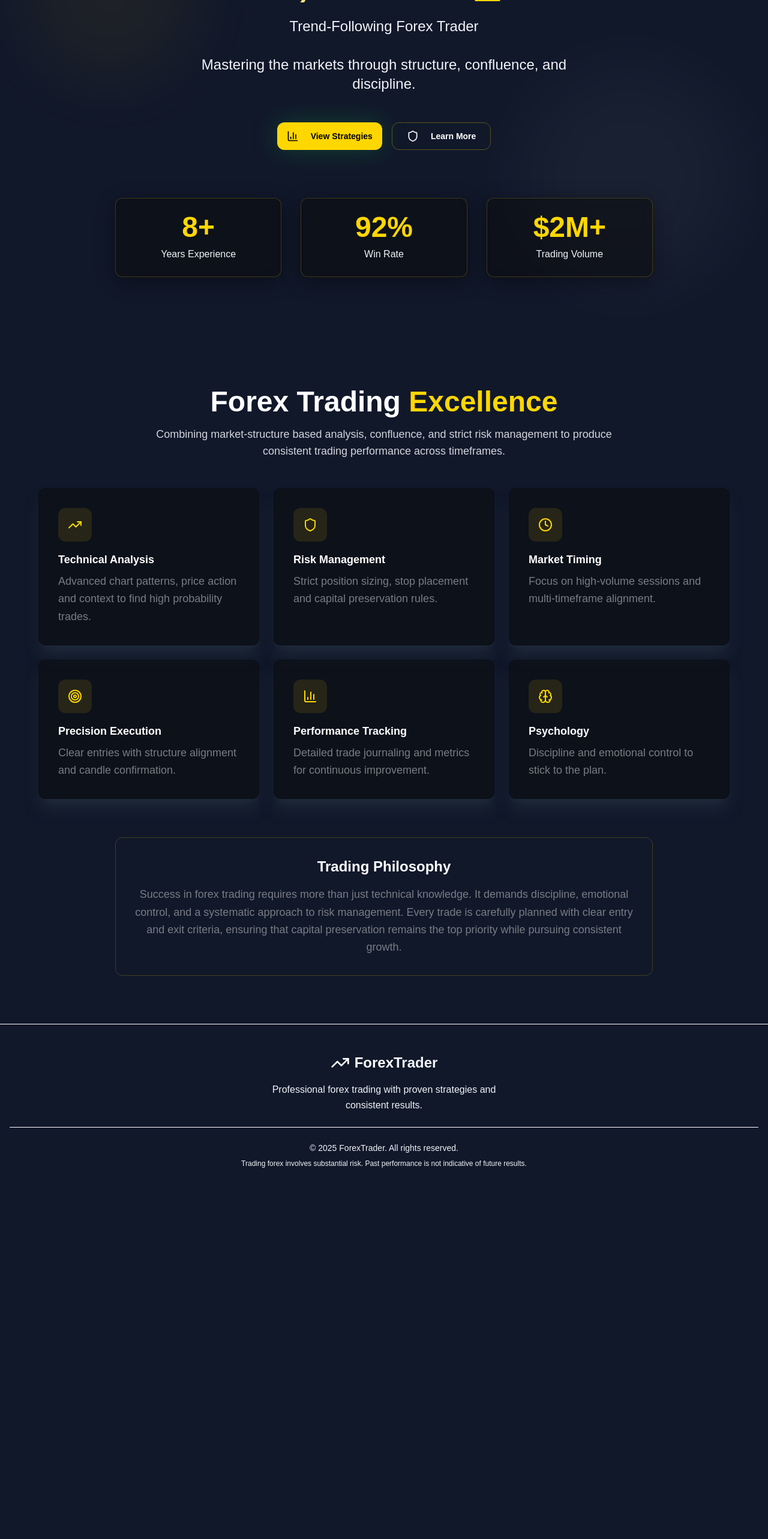
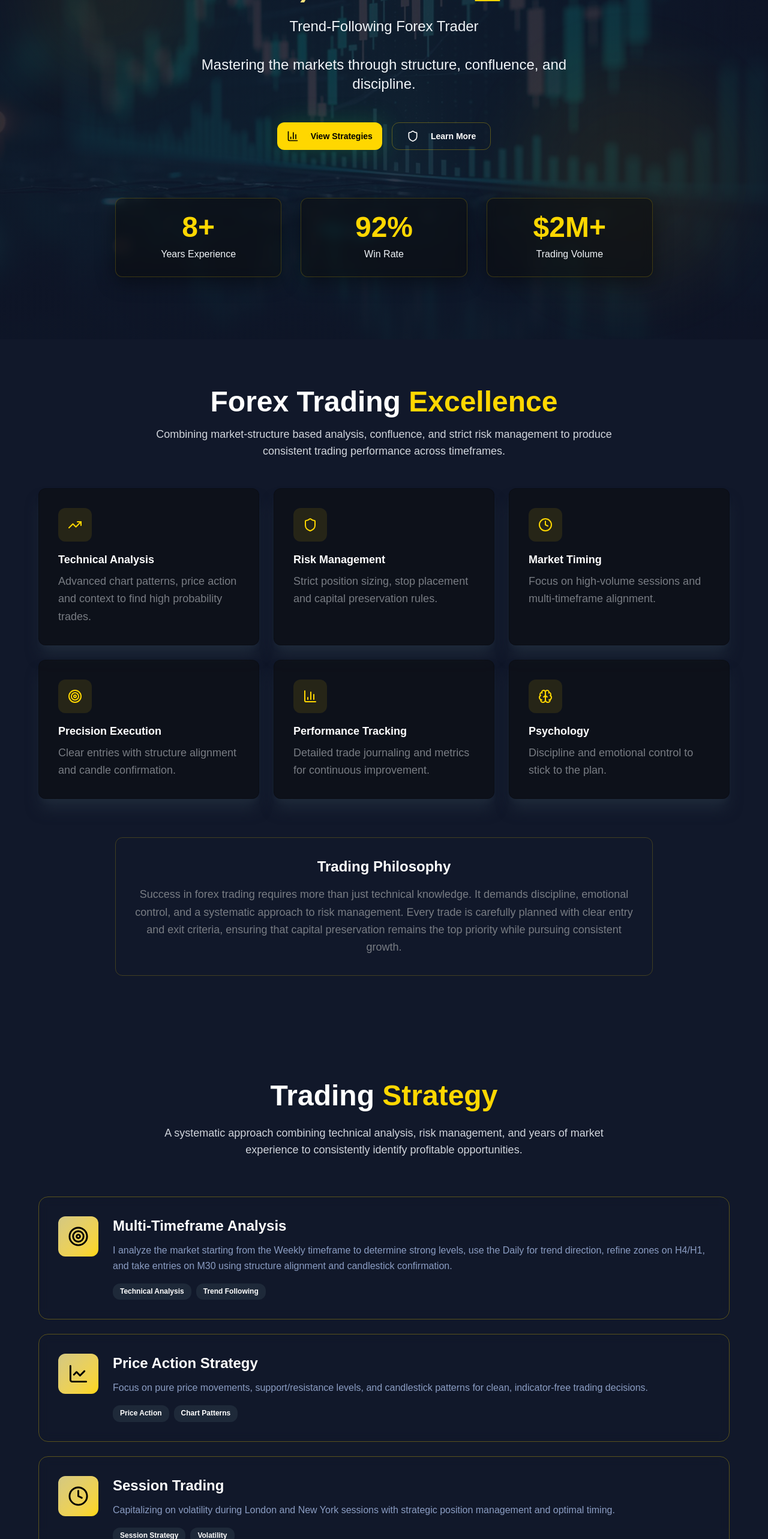
Before and after one commit to Gentlecoder1/Dan-nifx, a React (Vite) app: page / in a window 1280 px wide. Shown: the part 234-2800 px from the top of the page at 60% size. Before the commit the page ends 2230 px from the top, so only its background shows below. Built offline with nearby package versions, Linux system fonts and the light colour scheme.

Commit message:
Refactor code structure for improved readability and maintainability

```diff
--- a/package.json
+++ b/package.json
@@ -15,6 +15,7 @@
     "framer-motion": "^12.23.24",
     "lucide-react": "^0.552.0",
     "react": "^19.1.1",
+    "react-countup": "^6.5.3",
     "react-dom": "^19.1.1",
     "react-router-dom": "^7.9.5",
     "tailwindcss": "^4.1.16"
--- a/src/App.jsx
+++ b/src/App.jsx
@@ -15,8 +15,8 @@ const App = () => {
           <Hero />
         </div>
         <About />
-        {/* <Strategy />
-        <Contact /> */}
+        <Strategy />
+        {/* <Contact /> */}
       </main>
       <Footer />
     </div>
--- a/src/components/About.jsx
+++ b/src/components/About.jsx
@@ -92,7 +92,8 @@ export default function About() {
 
         <motion.div
           initial={{ opacity: 0, y: 30 }}
-          animate={isInView ? { opacity: 1, y: 0 } : {}}
+          whileInView={{ opacity: 1, y: 0 }}
+          viewport={{ once: false }}
           transition={{ duration: 0.6, delay: 0.8 }}
           className="mt-16 max-w-4xl mx-auto p-8 rounded-xl border border-[#ffd700]/20"
         >
--- a/src/components/Footer.jsx
+++ b/src/components/Footer.jsx
@@ -3,7 +3,7 @@ import { TrendingUp } from "lucide-react";
 
 const Footer = () => {
   return (
-    <footer className="bg-card border-t border-border py-12">
+    <footer className="bg-card border-t border-gray-500 py-12">
       <div className="container mx-auto px-4">
         <motion.div
           initial={{ opacity: 0, y: 20 }}
@@ -13,16 +13,15 @@ const Footer = () => {
           className="text-center"
         >
           <div className="flex items-center justify-center gap-2 mb-4">
-            <TrendingUp className="w-8 h-8 text-primary" />
+            <TrendingUp color="#ffd700" />
             <span className="text-2xl font-bold">
-              <span className="text-primary">Forex</span>
-              <span className="text-[#f0f4f8]">Trader</span>
+              <span className="text-[#ffd700]">Forex</span>Trader
             </span>
           </div>
           <p className="mb-6 max-w-md mx-auto text-[#f0f4f8]">
             Professional forex trading with proven strategies and consistent results.
           </p>
-          <div className="border-t border-border pt-6">
+          <div className="border-t border-gray-500 pt-6">
             <p className="text-sm text-[#f0f4f8]">
               © {new Date().getFullYear()} ForexTrader. All rights reserved.
             </p>
--- a/src/components/Hero.jsx
+++ b/src/components/Hero.jsx
@@ -1,14 +1,25 @@
 import { motion } from "framer-motion";
 import { TrendingUp, BarChart3, Shield } from "lucide-react";
+import heroImage from "../assets/hero-forex.jpg";
+import CountUp from "react-countup";
 // import { button } from "@/components/ui/button";
 
 const Hero = () => {
   return (
     <section className="relative min-h-screen flex items-center justify-center overflow-hidden gradient-hero">
+      {/* Background Image with Overlay */}
+      <div
+        className="absolute inset-0 z-0"
+        style={{
+          backgroundImage: `linear-gradient(rgba(16, 23, 42, 0.85), rgba(16, 23, 42, 0.85)), url(${heroImage})`,
+          backgroundSize: 'cover',
+          backgroundPosition: 'center',
+        }}
+      />
       {/* Animated background elements */}
       <div className="absolute inset-0 opacity-20">
         <div className="absolute top-20 left-10 w-72 h-72 bg-[#ffd700]/30 rounded-full blur-3xl animate-pulse"></div>
-        <div className="absolute bottom-20 right-10 w-96 h-96 bg-[#f8fbfd]/20 rounded-full blur-3xl animate-pulse delay-700"></div>
+        <div className="absolute bottom-20 right-10 w-96 h-96 bg-[#ffd700]/30 rounded-full blur-3xl animate-pulse delay-700"></div>
       </div>
 
       <div className="container mx-auto px-4 py-20 relative z-10">
@@ -76,9 +87,30 @@ const Hero = () => {
             className="grid grid-cols-1 md:grid-cols-3 gap-8 mt-20"
           >
             {[
-              { value: "8+", label: "Years Experience" },
-              { value: "92%", label: "Win Rate" },
-              { value: "$2M+", label: "Trading Volume" },
+              {
+                value: (
+                  <>
+                    {<CountUp end={8} duration={7.5} />}+
+                  </>
+                ),
+                label: "Years Experience"
+              },
+              {
+                value: (
+                  <>
+                    {<CountUp end={92} duration={5.5} />}%
+                  </>
+                ),
+                label: "Win Rate"
+              },
+              {
+                value: (
+                  <>
+                    ${<CountUp end={2} duration={8.5} />}M+
+                  </>
+                ),
+                label: "Trading Volume"
+              },
             ].map((stat, index) => (
               <div key={index} className="p-6 rounded-xl bg-[#0b0b0b]/50 backdrop-blur-sm border border-[#ffd700]/20 shadow-[0_8px_32px_#000000]/40">
                 <div className="text-4xl md:text-5xl font-bold text-[#ffd700] mb-2">{stat.value}</div>
--- a/src/components/Strategy.jsx
+++ b/src/components/Strategy.jsx
@@ -1,15 +1,102 @@
-import React from 'react'
+// import { Card } from "@/components/ui/card";
+// import { Badge } from "@/components/ui/badge";
+import { Target, LineChart, Clock, TrendingUp } from "lucide-react";
+
+const strategyPoints = [
+  {
+    icon: Target,
+    title: "Multi-Timeframe Analysis",
+    description: "I analyze the market starting from the Weekly timeframe to determine strong levels, use the Daily for trend direction, refine zones on H4/H1, and take entries on M30 using structure alignment and candlestick confirmation.",
+    tags: ["Technical Analysis", "Trend Following"]
+  },
+  {
+    icon: LineChart,
+    title: "Price Action Strategy",
+    description: "Focus on pure price movements, support/resistance levels, and candlestick patterns for clean, indicator-free trading decisions.",
+    tags: ["Price Action", "Chart Patterns"]
+  },
+  {
+    icon: Clock,
+    title: "Session Trading",
+    description: "Capitalizing on volatility during London and New York sessions with strategic position management and optimal timing.",
+    tags: ["Session Strategy", "Volatility"]
+  },
+  {
+    icon: TrendingUp,
+    title: "Risk:Reward Optimization",
+    description: "Minimum 1:2 risk-reward ratio on all trades with strict stop-loss placement and scaled profit-taking strategies.",
+    tags: ["Risk Management", "Position Sizing"]
+  }
+];
 
 const Strategy = () => {
   return (
-    <section id="strategy" className="strategy">
-      <div className="container">
-        <h2>My Trading Strategy</h2>
-        <p>I analyze the market starting from the Weekly timeframe to determine strong levels, use the Daily for trend direction, refine zones on H4/H1, and take entries on M30 using structure alignment and candlestick confirmation.</p>
-        <p>Chart components (candlesticks/line charts) will be added here to display sample trades and performance; these are easy to update when you provide CSV/API data.</p>
+    <section id="strategy" className="py-24 bg-background relative">
+      <div className="container mx-auto px-4">
+        <div className="max-w-3xl mx-auto text-center mb-16 animate-fade-in">
+          <h2 className="text-4xl md:text-5xl font-bold mb-6">
+            Trading <span className="text-[#ffd700]">Strategy</span>
+          </h2>
+          <p className="text-gray-300 text-lg">
+            A systematic approach combining technical analysis, risk management,
+            and years of market experience to consistently identify profitable opportunities.
+          </p>
+        </div>
+
+        <div className="max-w-6xl mx-auto space-y-6">
+          {strategyPoints.map((item, index) => {
+            const Icon = item.icon;
+            return (
+              <div
+                key={index}
+                className="p-8 bg-card/80 backdrop-blur-sm border border-[#ffd700]/30 hover:border-[#ffd700] rounded-2xl transition-all duration-300 hover:shadow-[0_0_40px_#ffd700]/20 group"
+                style={{ animationDelay: `${index * 0.1}s` }}
+              >
+                <div className="flex flex-col md:flex-row gap-6">
+                  <div className="flex-shrink-0">
+                    <div className="p-4 rounded-xl bg-gradient-to-br from-[#d4c881] to-[#ffd700] group-hover:shadow-[0_0_40px_#ffd700]/40 w-fit transition-all duration-300">
+                      <Icon color="black" size={35} />
+                    </div>
+                  </div>
+
+                  <div className="flex-1">
+                    <h3 className="text-2xl font-bold mb-3 text-foreground">
+                      {item.title}
+                    </h3>
+                    <p className="text-[#8b9dc3] leading-relaxed mb-4">
+                      {item.description}
+                    </p>
+                    <div className="flex flex-wrap gap-2">
+                      {item.tags.map((tag, tagIndex) => (
+                        <div
+                          key={tagIndex}
+                          variant="secondary"
+                          className="bg-gray-800 rounded-xl text-[12px] font-semibold py-1 px-3"
+                        >
+                          {tag}
+                        </div>
+                      ))}
+                    </div>
+                  </div>
+                </div>
+              </div>
+            );
+          })}
+        </div>
+
+        {/* Additional Info */}
+        <div className="mt-16 max-w-4xl mx-auto">
+          <div className="p-8 bg-[#ffd700]/10 border border-[#ffd700]/30 rounded-xl">
+            <p className="text-center text-[#8b9dc3] italic">
+              <span className="text-[#ffd700] font-semibold">Note:</span> All strategies are continuously
+              refined based on market conditions and backtested results. Past performance does not
+              guarantee future results. Trading involves risk.
+            </p>
+          </div>
+        </div>
       </div>
     </section>
-  )
-}
+  );
+};
 
 export default Strategy;
```
Also changed, not shown: src/assets/hero-forex.jpg (added), 1 other file (tests, documents, lock files or other folders).
